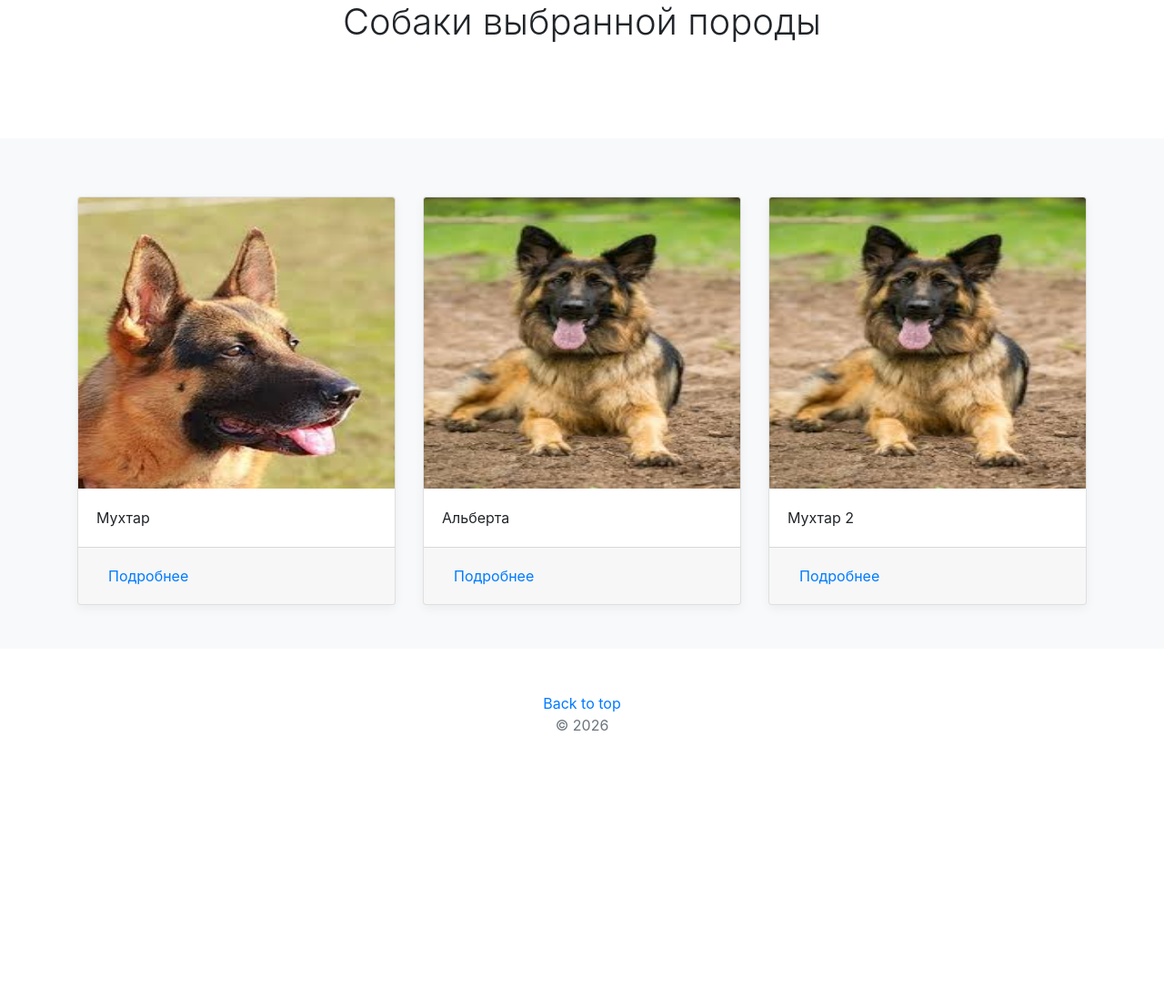
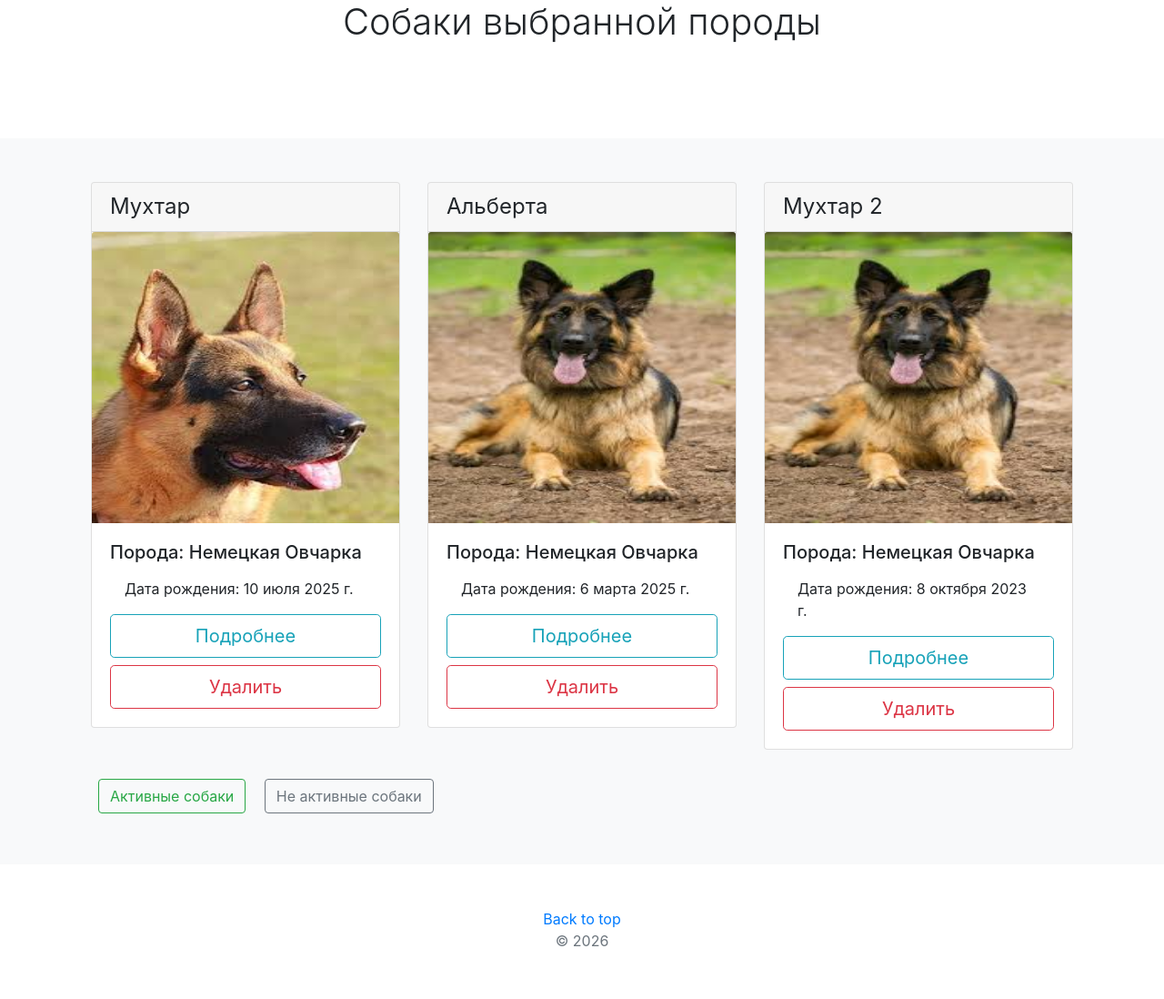
Before and after one commit to Yura123410/frameworkDZCBV, a Django app: page /breeds/1/dogs/ in a window 1280 px wide. Shown: the part 152-1250 px from the top of the page at 91% size. Before the commit the page ends 955 px from the top, so only its background shows below. Run offline with Django 5.2, Linux system fonts and the light colour scheme; a user stored in the database is signed in; data comes from the database, SQL or seed files in the repository; some libraries are stand-ins or nearby versions.

Commit message:
- Обновили DogDeactivatedListView - Переработан фронт(карточки и кнопки) - Скорректирована форма DogForm

```diff
--- a/dogs/templates/dogs/dogs.html
+++ b/dogs/templates/dogs/dogs.html
@@ -2,22 +2,14 @@
 {% load my_tags %}
 {% block content %}
 
-<div class="row">
+<div class="container">
+    <div class="row">
     {% for object in object_list %}
-    <div class="col-md-4 md-4">
-        <div class="card md-4 box-shadow mt-3">
-            <img class="card-img-top"
-                src="{{ object.photo|dogs_media }}" width="300" height="320"
-                alt="Card image cap">
-            <div class="card-body">
-                <p class="card-text">{{ object.name|title }}</p>
-            </div>
-            <div class="card-footer">
-                <a class="btn btn-link" href="{% url 'dogs:dog_detail' object.pk %}">Подробнее</a>
-            </div>
-        </div>
+    {% include 'dogs/includes/inc_dog_card.html' with object=object %}
+    {% endfor %}
     </div>
-    {% endfor %}
+    <a href="{% url 'dogs:dogs_list' %}" class="btn btn-outline-success m-2">Активные собаки</a>
+    <a href="{% url 'dogs:dogs_list_deactivate' %}" class="btn btn-outline-secondary m-2">Не активные собаки</a>
 </div>
 
 
--- /dev/null
+++ b/dogs/templates/dogs/includes/inc_dog_card.html
@@ -0,0 +1,29 @@
+{% load my_tags %}
+<div class="col-4">
+    <div class="card mb-4 box_shadow">
+        <div class="card-header">
+            <h4 class="my-0 font-weight-normal">{{ object.name }}</h4>
+        </div>
+        <img class="card-img-top"
+             src="{{ object.photo|dogs_media }}" width="300" height="320"
+             alt="Card image cap">
+        <div class="card-body">
+            <h5 class="card-title pricing-card-title">Порода: {{ object.breed }}</h5>
+            <ul class="list-unstyled mt-3 md-4 text-start m-3">
+                <li>Дата рождения: {{ object.birth_date|default:'не известна' }}</li>
+            </ul>
+            <a class="btn btn-lg btn-block btn-outline-info"
+               href="{% url 'dogs:dog_detail' object.pk %}">Подробнее</a>
+            {% if user.is_authenticated and object.owner == user %}
+            <a class="btn btn-lg btn-block btn-outline-warning"
+               href="{% url 'dogs:dog_update' object.pk %}">
+                Изменить</a>
+                {% endif %}
+            {% if user.is_authenticated and user.role == 'admin' %}
+            <a class="btn btn-lg btn-block btn-outline-danger"
+               href="{% url 'dogs:dog_delete' object.pk %}">
+                Удалить</a>
+                {% endif %}
+        </div>
+    </div>
+</div>
--- a/dogs/views.py
+++ b/dogs/views.py
@@ -10,6 +10,7 @@ from django.forms import inlineformset_factory
 from dogs.models import Breed, Dog, DogParent
 from dogs.forms import DogForm, DogParentForm, DogCreateForm
 from users.services import send_dog_creation
+from users.models import UserRoles
 
 def index(request):
     context = {
@@ -47,7 +48,10 @@ class DogsListView(ListView):
 
     def get_queryset(self):
         queryset = super().get_queryset()
-        queryset = queryset.filter(is_active=True)
+        if self.request.user.role in [UserRoles.MODERATOR, UserRoles.ADMIN]:
+            queryset = queryset.filter(is_active=False)
+        if self.request.user.role == UserRoles.USER:
+            queryset = queryset.filter(is_active=False, owner=self.request.user)
         return queryset
 
 class DogDeactivatedListView(LoginRequiredMixin, ListView):
@@ -149,4 +153,4 @@ def dog_toggle_activity(request, pk):
     else:
         dog_object.is_active = True
     dog_object.save()
-    return redirect(reverse('dogs:dog_list'))
+    return redirect(reverse('dogs:dogs_list'))
--- a/users/models.py
+++ b/users/models.py
@@ -8,6 +8,10 @@ class UserRoles(models.TextChoices):
     ADMIN = 'admin', _('admin')
     MODERATOR = 'moderator', _('moderator')
     USER = 'user', _('user')
+
+    # @classmethod
+    # def choices(cls):
+    #     return [(key.value, key.name) for key in cls]
 
 class User(AbstractUser):
     username = None
```
Also changed, not shown: dogs/templates/dogs/create_update.html (+14 -13 lines).
